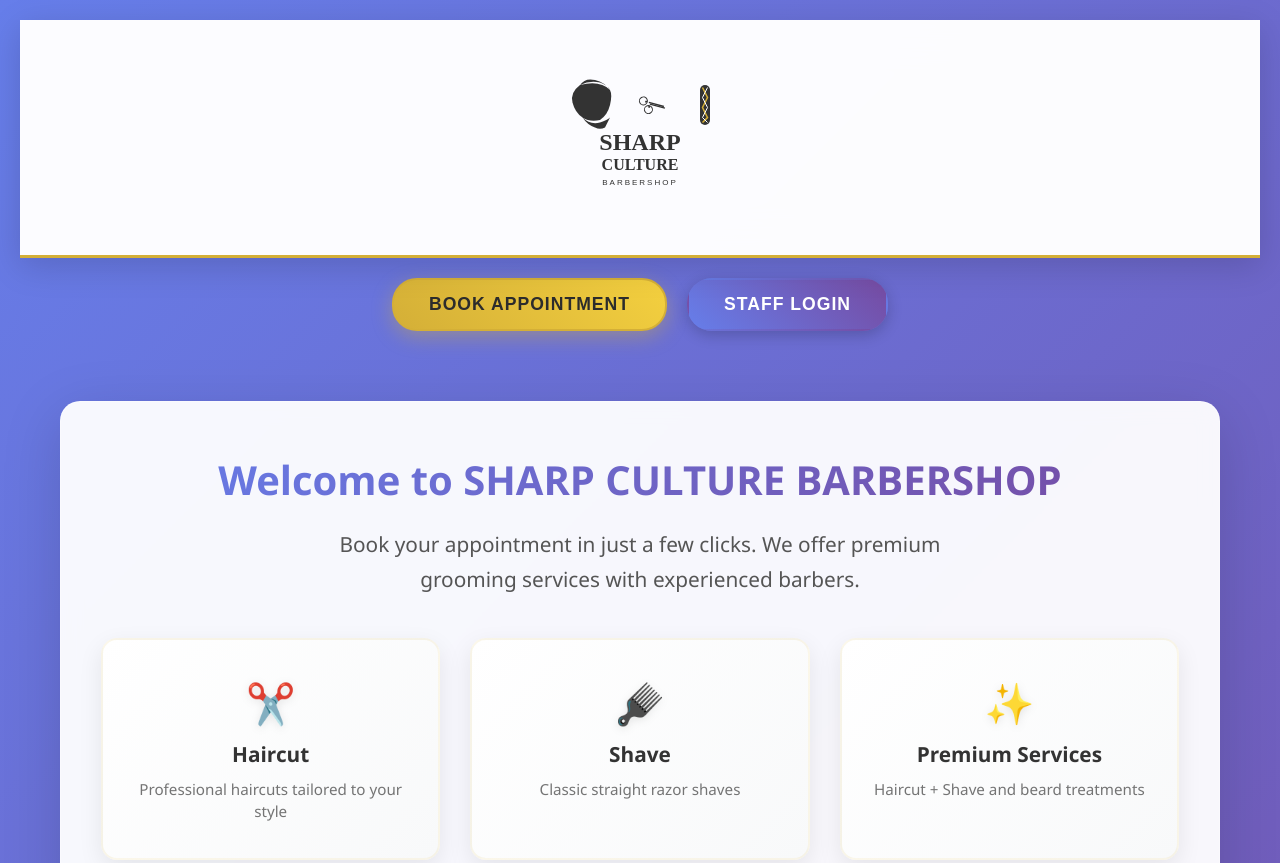
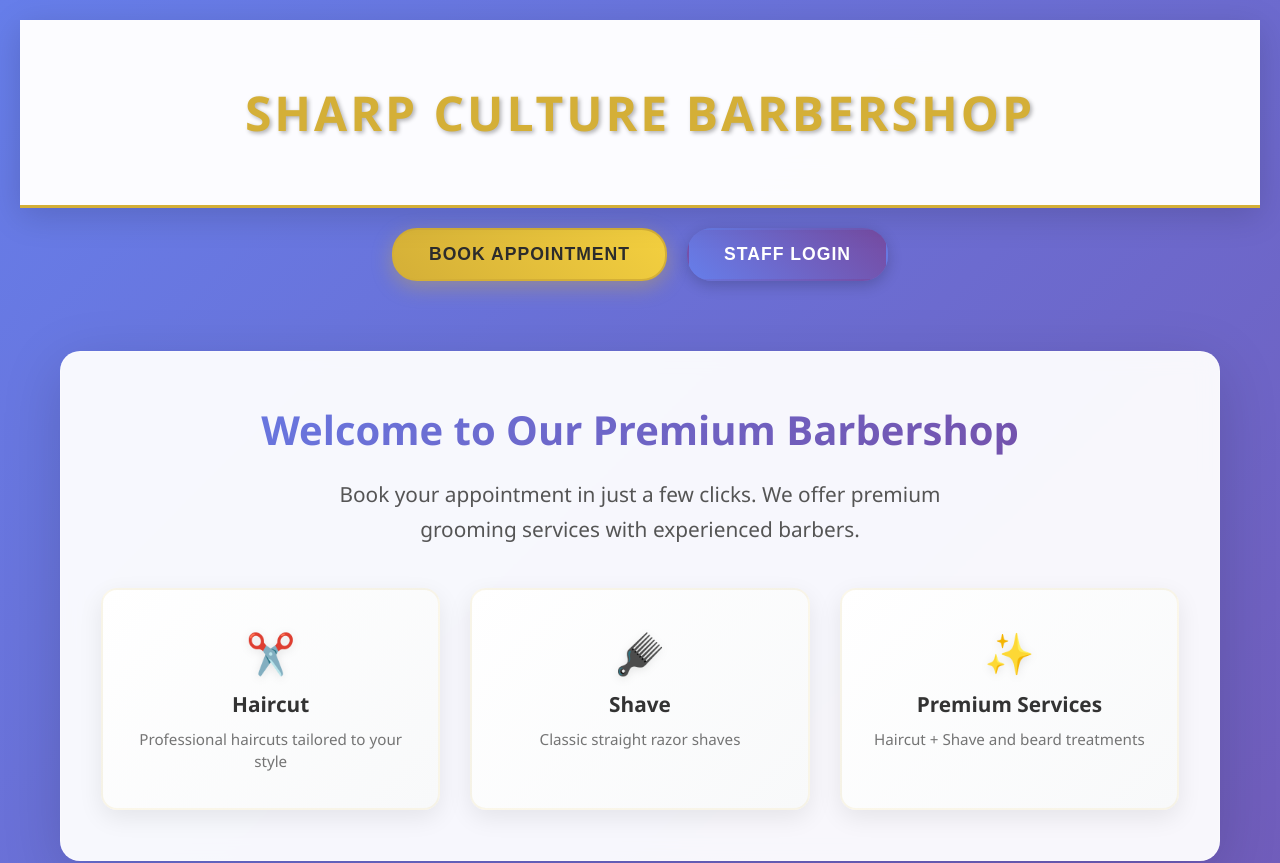
Before and after one commit to hasnain-sayyid/Appointment, a React (Create React App) app in the folder frontend/: page / in a window 1280 px wide. Shown: the top 863 px of the page. Built offline with nearby package versions, Linux system fonts and the light colour scheme; the HTML template or start-up script is replaced by a standard one.

Commit message:
Move shop name above navigation buttons

```diff
--- a/frontend/src/App.js
+++ b/frontend/src/App.js
@@ -58,7 +58,17 @@ function App() {
     <div className="App">
       <header className="app-header">
         <div className="header-content">
-          <img src="/logo.svg" alt="SHARP CULTURE BARBERSHOP" style={{height: '150px', width: 'auto'}} />
+          <h1 style={{
+            color: '#D4AF37',
+            fontSize: '3em',
+            fontWeight: 'bold',
+            textAlign: 'center',
+            margin: '20px 0',
+            textShadow: '2px 2px 4px rgba(0,0,0,0.3)',
+            letterSpacing: '3px'
+          }}>
+            SHARP CULTURE BARBERSHOP
+          </h1>
           {isAuthenticated && (
             <div style={{
               position: 'absolute',
--- a/frontend/src/pages/HomePage.js
+++ b/frontend/src/pages/HomePage.js
@@ -10,7 +10,7 @@ function HomePage() {
   return (
     <div className="home-page">
       <div className="info-section">
-        <h2>Welcome to SHARP CULTURE BARBERSHOP</h2>
+        <h2>Welcome to Our Premium Barbershop</h2>
         <p>Book your appointment in just a few clicks. We offer premium grooming services with experienced barbers.</p>
 
         <div className="services-showcase">
```
